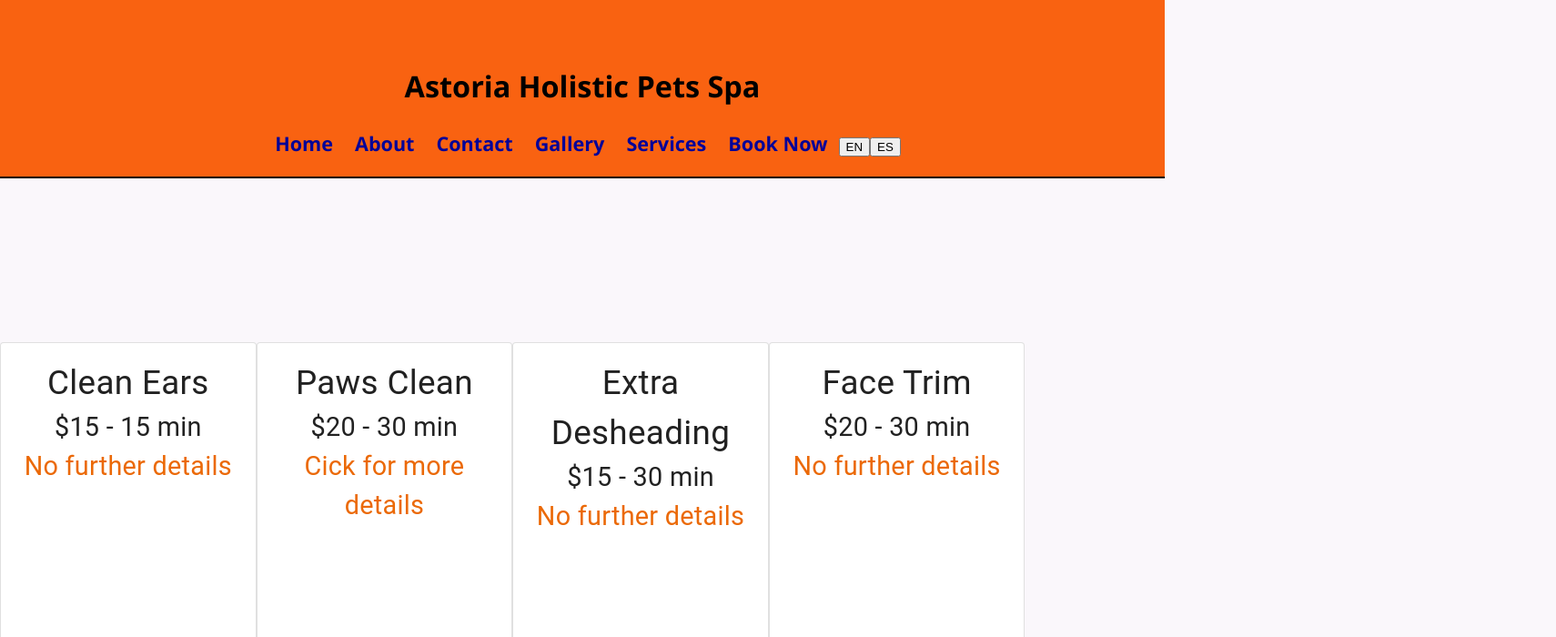
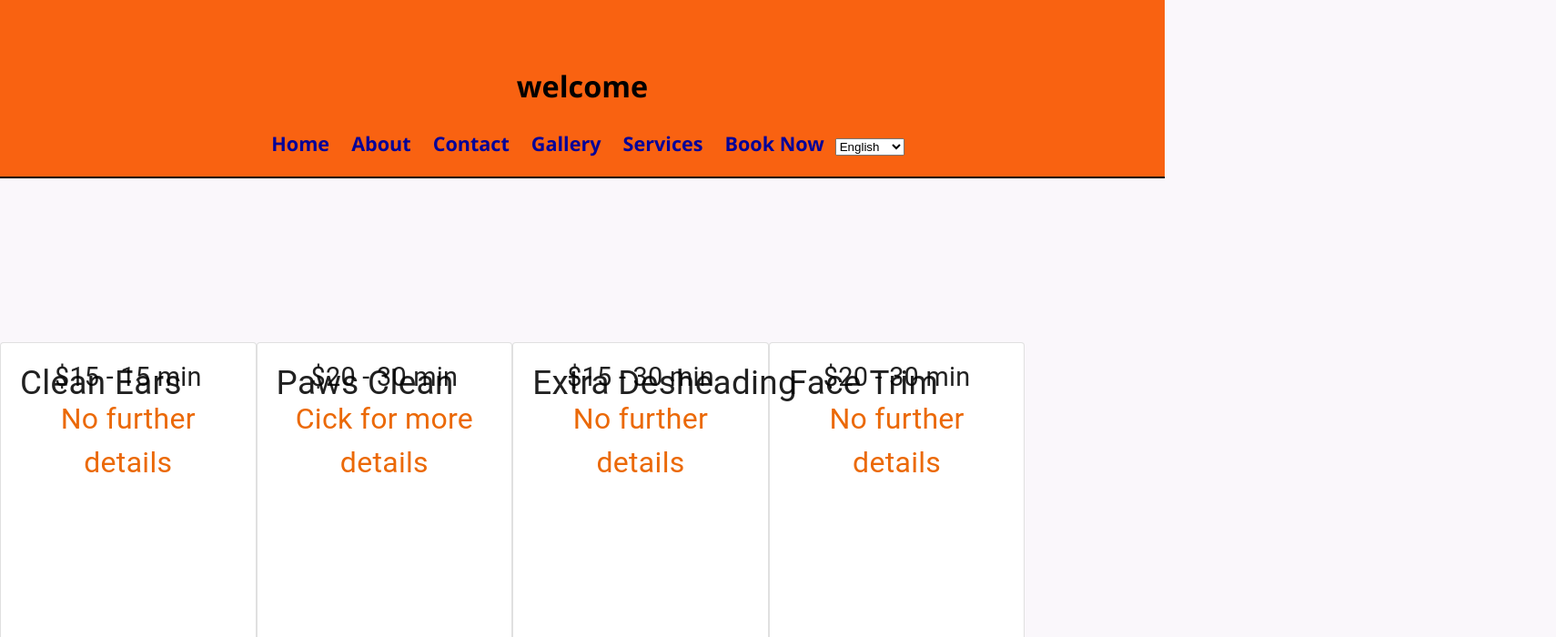
Before and after one commit to chromeshock/astoria-grooming-holsitic-spa, a React (Create React App) app: page /Services in a window 1280 px wide. Shown: the top 700 px of the page at 91% size, 1710 px wide, since content can reach past the window. Built offline with nearby package versions, Linux system fonts and the light colour scheme.

Commit message:
working on translations

```diff
--- a/src/components/App.js
+++ b/src/components/App.js
@@ -13,6 +13,7 @@ function App() {
     <Router>
       <div >
         <Navbar />
+
         <div id='page-body'>
           <Routes>
             <Route path="/" element={<Home />} />
--- a/src/components/Descriptions.js
+++ b/src/components/Descriptions.js
@@ -1,3 +1,5 @@
+
+
 // Descriptions.js
 const descriptions = {
     catLionCut: `This service includes body shaving, mane maintenance, and grooming of the feet and a portion of the tail. We also clip nails, clean ears, and offer a dry bath featuring a specialized shampoo with micro-crystals to cleanse your cat's skin. Additional charges may apply if the cat has severely matted fur. We do not shave cats over 14 years old or underweight cats due to the fragility of their skin and the potential for injury from the clippers.
--- /dev/null
+++ b/src/components/LanguageSwitcher.js
@@ -0,0 +1,23 @@
+import React from 'react';
+import { useTranslation } from 'react-i18next';
+
+function LanguageSwitcher() {
+  const { i18n } = useTranslation();
+
+  const changeLanguage = (event) => {
+    i18n.changeLanguage(event.target.value);
+  };
+
+  return (
+    <div>
+      <select onChange={changeLanguage} defaultValue={i18n.language}>
+        <option value="en">English</option>
+        <option value="es">Español</option>
+        <option value="el">Ελληνικά</option>
+        {/* Add options for any other languages you support */}
+      </select>
+    </div>
+  );
+}
+
+export default LanguageSwitcher;
--- a/src/components/Navbar.js
+++ b/src/components/Navbar.js
@@ -4,12 +4,14 @@ import IconButton from '@mui/material/IconButton';
 import MenuIcon from '@mui/icons-material/Menu';
 import CloseIcon from '@mui/icons-material/Close';
 import { useTranslation } from 'react-i18next';
+import  LanguageSwitcher  from './LanguageSwitcher';
+
 
 const Navbar = () => {
   const [showMenu, setShowMenu] = React.useState(false);
-  const [isMenuOpen, setIsMenuOpen] = React.useState(false);
+ // const [isMenuOpen, setIsMenuOpen] = React.useState(false);
 
-  const { i18n } = useTranslation();
+  const { t, i18n } = useTranslation();
 
   const changeLanguage = (language) => {
     i18n.changeLanguage(language);
@@ -29,7 +31,7 @@ const Navbar = () => {
         {showMenu ? <CloseIcon /> : <MenuIcon />}
       </IconButton>
       <div>
-        <h1>Astoria Holistic Pets Spa</h1>
+        <h1>{t('welcome')}</h1>
       </div>
       <ul className={showMenu ? 'show' : ''}>
         <li onClick={closeMenu}><Link to ="/">Home</Link></li>
@@ -38,13 +40,15 @@ const Navbar = () => {
         <li onClick={closeMenu}><Link to ="/gallery">Gallery</Link></li>
         <li onClick={closeMenu}><Link to ="/services">Services</Link></li>
         <li onClick={closeMenu}><a href="https://grooming-spa-2275-27-street-astoria-11105.square.site/"
-                    target="_blank"
-                    rel="noopener noreferrer"
-                    onClick={() => { alert('You will be redirected to an external site for processing...'); }}
-                >Book Now</a></li>
-                  <button onClick={() => changeLanguage('en')}>EN</button>
-                  <button onClick={() => changeLanguage('es')}>ES</button>
-                   {/* Add buttons for any other languages you support */}
+          target="_blank"
+          rel="noopener noreferrer"
+          onClick={() => { alert('You will be redirected to an external site for processing...'); }}>
+          Book Now
+          </a>
+        </li>
+           <li>
+            <LanguageSwitcher/>
+          </li>
       </ul>
     </nav>
   );
--- a/src/components/Services.js
+++ b/src/components/Services.js
@@ -1,8 +1,7 @@
 import React from 'react';
 import ServiceCard from './ServicesCard';
 import descriptions from './Descriptions';
-//import descriptions from './Descriptions';
-
+import { useTranslation } from 'react-i18next';
 
 const services = [
     { name: 'Clean Ears', price: '$15', duration: '15 min', details: 'No further details', descriptions: ''  },
--- a/src/components/ServicesCard.js
+++ b/src/components/ServicesCard.js
@@ -1,40 +1,42 @@
-import React, { useState } from 'react';
+import React from 'react';
 import Card from '@mui/material/Card';
 import CardContent from '@mui/material/CardContent';
 import Typography from '@mui/material/Typography';
+import { useState } from'react';
 import Fade from '@mui/material/Fade';
-import { useTranslation } from 'react-i18next';
-
 
 function ServiceCard({ service }) {
   const [isExpanded, setExpanded] = useState(false);
- const { t } = useTranslation(); // Get the translation function
+
   const handleExpand = () => {
     setExpanded(!isExpanded);
+    console.log(isExpanded);
   };
 
   return (
     <div className={`card-container ${isExpanded ? 'expanded' : ''}`} onClick={handleExpand}>
       <Card variant="outlined">
         <CardContent>
-          <Typography sx={{ fontSize: '2.3rem' }}>
-            {t(service.name)}  {/* Translate the service name */}
+          <Typography className='txt-formatted'  sx={{ fontSize: '2.3rem' }}>
+            {service.name}
           </Typography>
-          <Typography className='price-text' sx={{ fontSize: '1.8rem' }}>
-             {t(service.price)} - {t(service.duration)}  {/* Translate the price and duration */}
+          <Typography  className='price-text' sx={{ fontSize: '1.8rem' }}>
+           {service.price} - {service.duration}
           </Typography>
-          <Typography className='description-text' sx={{ fontSize: '1.8rem' }}>
-            {t(service.details)}  {/* Translate the details */}
+           <Typography className='description-text' sx={{ fontSize: '2rem' }}>
+           {service.details}
           </Typography>
           <Fade in={isExpanded} timeout={500}>
-            <Typography sx={{ fontSize: '1.2rem' }}>
-              {t(service.descriptions)}  {/* Translate the descriptions */}
+            <Typography  >
+              <p className='txt-formatted'>{service.descriptions}</p>
             </Typography>
           </Fade>
-
         </CardContent>
       </Card>
+
+
     </div>
+
   );
 }
 
```
Also changed, not shown: src/components/Translations.js (added, +16 -0 lines), src/components/App.css (line endings or trailing spaces).
